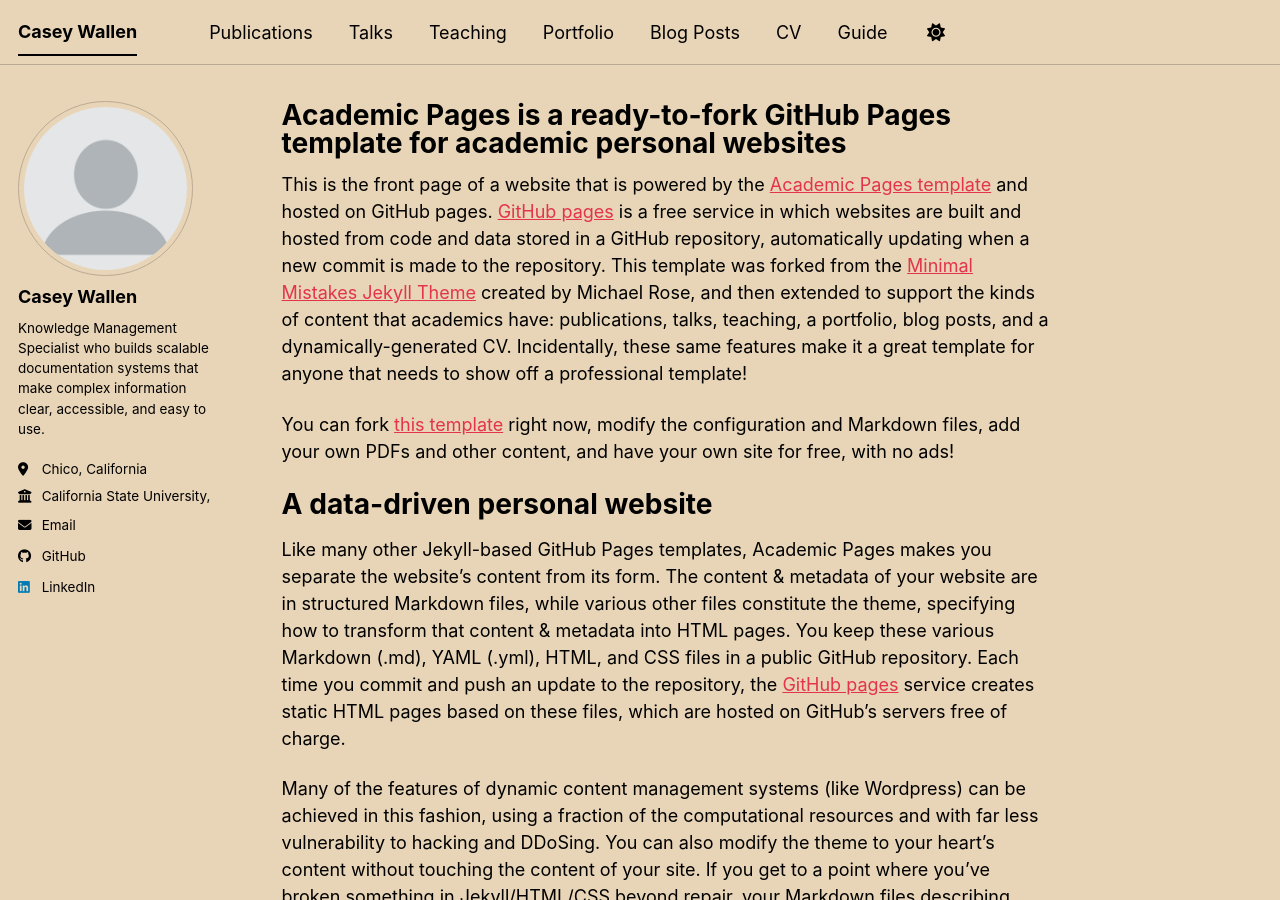
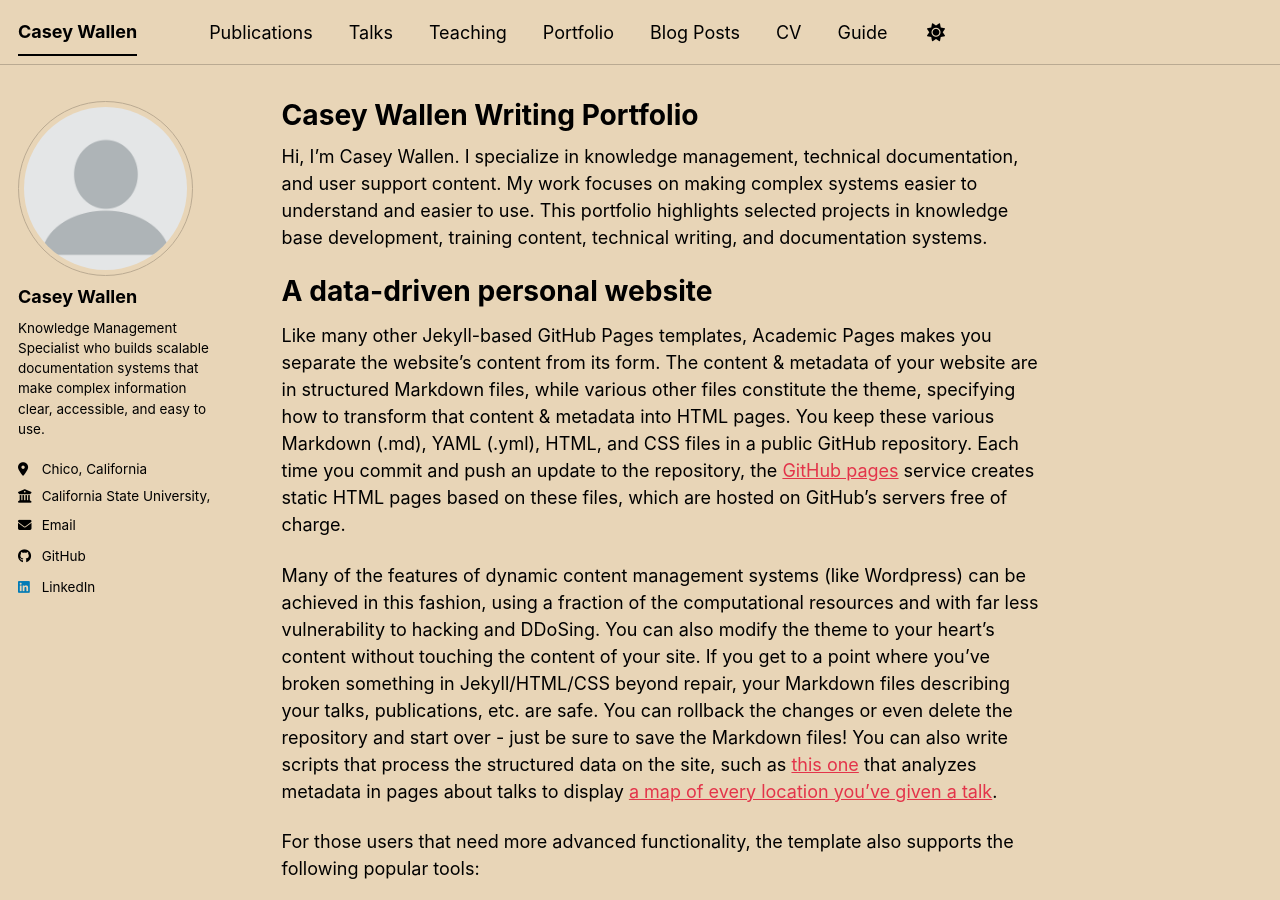
Before and after one commit to casey-wallen/casey-wallen.github.io, a Jekyll site: the page built from _pages/about.md, in a window 1280 px wide and 900 px high. Built offline with Jekyll 4.4.1, drawn with Linux system fonts in a browser that asks for light colours; a script bundle is joined from its source files by our own code; library files that are not in the unit come from our copies.

Commit message:
Update about.md
Updating content section one

```diff
--- a/_pages/about.md
+++ b/_pages/about.md
@@ -1,15 +1,16 @@
 ---
 permalink: /
-title: "Academic Pages is a ready-to-fork GitHub Pages template for academic personal websites"
+title: "Casey Wallen Writing Portfolio"
 author_profile: true
 redirect_from:
   - /about/
   - /about.html
 ---
 
-This is the front page of a website that is powered by the [Academic Pages template](https://github.com/academicpages/academicpages.github.io) and hosted on GitHub pages. [GitHub pages](https://pages.github.com) is a free service in which websites are built and hosted from code and data stored in a GitHub repository, automatically updating when a new commit is made to the repository. This template was forked from the [Minimal Mistakes Jekyll Theme](https://mmistakes.github.io/minimal-mistakes/) created by Michael Rose, and then extended to support the kinds of content that academics have: publications, talks, teaching, a portfolio, blog posts, and a dynamically-generated CV. Incidentally, these same features make it a great template for anyone that needs to show off a professional template!
+Hi, I’m Casey Wallen.
+I specialize in knowledge management, technical documentation, and user support content. My work focuses on making complex systems easier to understand and easier to use.
+This portfolio highlights selected projects in knowledge base development, training content, technical writing, and documentation systems.
 
- You can fork [this template](https://github.com/academicpages/academicpages.github.io) right now, modify the configuration and Markdown files, add your own PDFs and other content, and have your own site for free, with no ads!
 
 A data-driven personal website
 ======
```
